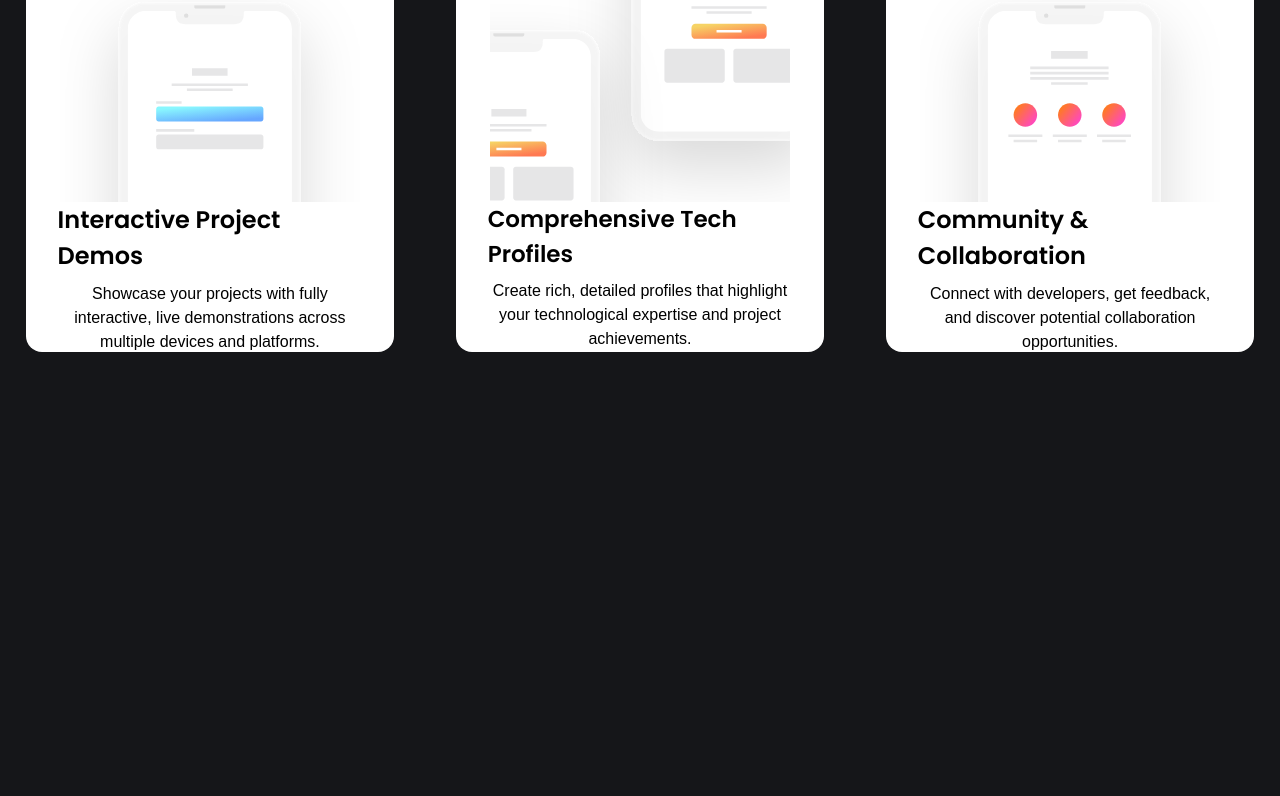
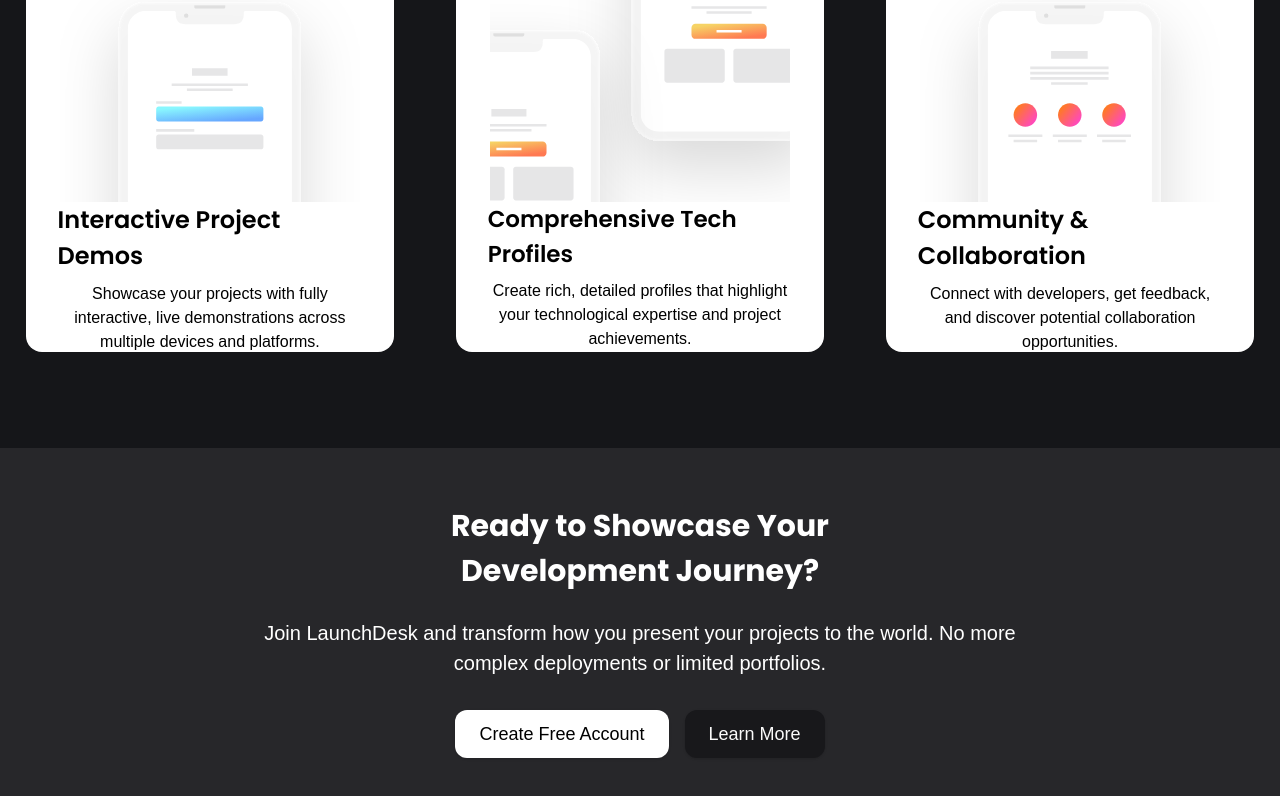
Before and after one commit to userAdityaa/dev-show-case-, a Next.js app: page / in a window 1280 px wide. Shown: the part 1072-1868 px from the top of the page. Before the commit the page ends 1426 px from the top, so only its background shows below. Built offline with nearby package versions, Linux system fonts and the light colour scheme; a web font is replaced by a local one.

Commit message:
footer_landing: Added the footer in the landing page

```diff
--- a/app/page.tsx
+++ b/app/page.tsx
@@ -1,13 +1,14 @@
 import { Button } from "@/components/ui/button";
 import Image from "next/image";
 import { MailOpen } from "lucide-react"
-import { CollabrationSection, FeatureSection, LandingPage } from "./pages";
+import { FooterSection, FeatureSection, LandingPage } from "./pages";
 
 export default function Home() {
   return (
     <div className="bg-[#151619]">
       <LandingPage/>
       <FeatureSection/>
+      <FooterSection/>
       {/* <CollabrationSection/> */}
     </div>
   );
--- /dev/null
+++ b/app/pages/FooterSection.tsx
@@ -0,0 +1,24 @@
+import React from 'react'
+import { Poppins } from 'next/font/google'
+import { Button } from '@/components/ui/button'
+
+const poppins = Poppins({
+    subsets: ['latin'],
+    weight: '700',
+})
+
+const FooterSection = () => {
+    return (
+      <div className='bg-zinc-800 w-full h-[30rem] mt-[6rem] flex flex-col  items-center relative'>
+          <h1 className={`text-white text-opacity-100 opacity-100 font-bold z-40 ${poppins.className} text-[30px] w-96 text-center mt-14`}>Ready to Showcase Your Development Journey?</h1>
+          <p className='text-white text-[20px] w-[60%] text-center mt-6'>Join LaunchDesk and transform how you present your projects to the world. No more complex deployments or limited portfolios.</p>
+          <div className='flex gap-4 mt-8'>
+            <Button className='p-6 text-[18px] rounded-xl bg-white text-black hover:text-white'>Create Free Account</Button>
+            <Button className='p-6 text-[18px] rounded-xl hover:border hover:border-zinc-400'>Learn More</Button>
+          </div>
+      </div>
+    )
+  }
+
+
+export default FooterSection
--- a/app/pages/index.ts
+++ b/app/pages/index.ts
@@ -1,9 +1,11 @@
 import LandingPage from "./LandingPage";
 import FeatureSection from "./FeatureSection";
-import CollabrationSection from "./CollabrationSection";
+// import CollabrationSection from "./CollabrationSection";
+import FooterSection from './FooterSection'
 
 export {
     LandingPage,
     FeatureSection,
-    CollabrationSection
+    // CollabrationSection,
+    FooterSection
 }
```
